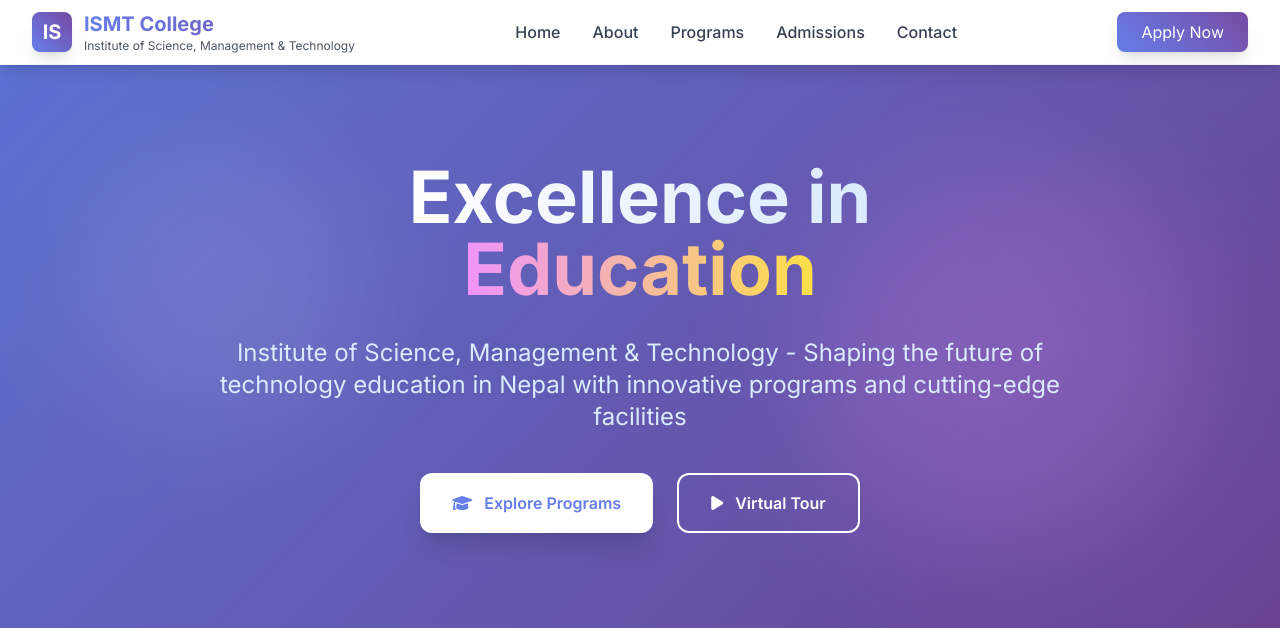
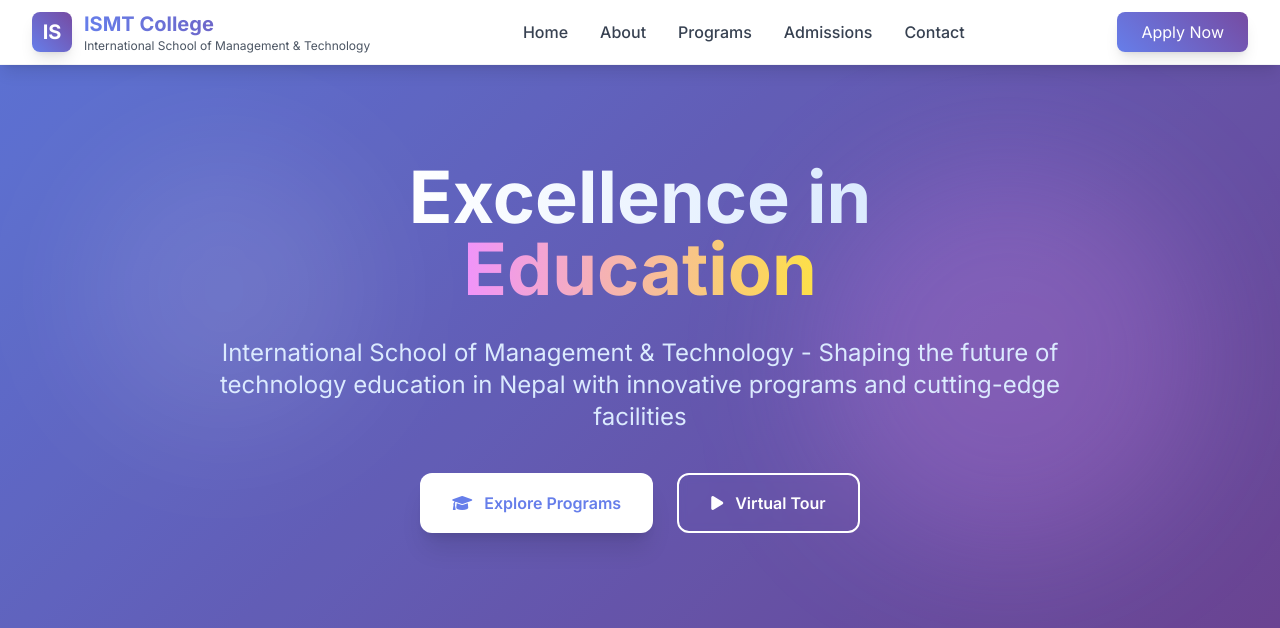
Before and after one commit to Ar-jun-fs9/ismt-college-rag-chatbot, a Flask app: page / in a window 1280 px wide. Shown: the top 628 px of the page. Run offline with Flask 3, Linux system fonts and the light colour scheme; some libraries are stand-ins or nearby versions.

Commit message:
updated homepage template

```diff
--- a/templates/homepage.html
+++ b/templates/homepage.html
@@ -3,7 +3,9 @@
   <head>
     <meta charset="utf-8" />
     <meta name="viewport" content="width=device-width, initial-scale=1" />
-    <title>ISMT College - Institute of Science, Management & Technology</title>
+    <title>
+      ISMT College - International School of Management & Technology
+    </title>
     <script src="https://cdn.tailwindcss.com"></script>
     <link rel="stylesheet" href="../static/style/styles.css" />
     <link
@@ -84,7 +86,7 @@
                   ISMT College
                 </h1>
                 <p class="text-xs text-gray-600">
-                  Institute of Science, Management & Technology
+                  International School of Management & Technology
                 </p>
               </div>
             </div>
@@ -166,7 +168,7 @@
           <p
             class="text-xl md:text-2xl mb-10 text-blue-100 max-w-4xl mx-auto leading-relaxed"
           >
-            Institute of Science, Management & Technology - Shaping the future
+            International School of Management & Technology - Shaping the future
             of technology education in Nepal with innovative programs and
             cutting-edge facilities
           </p>
@@ -694,7 +696,7 @@
               </div>
             </div>
             <p class="text-blue-200 leading-relaxed">
-              Institute of Science, Management & Technology<br />
+              International School of Management & Technology<br />
               Empowering futures through innovative education
             </p>
           </div>
```
